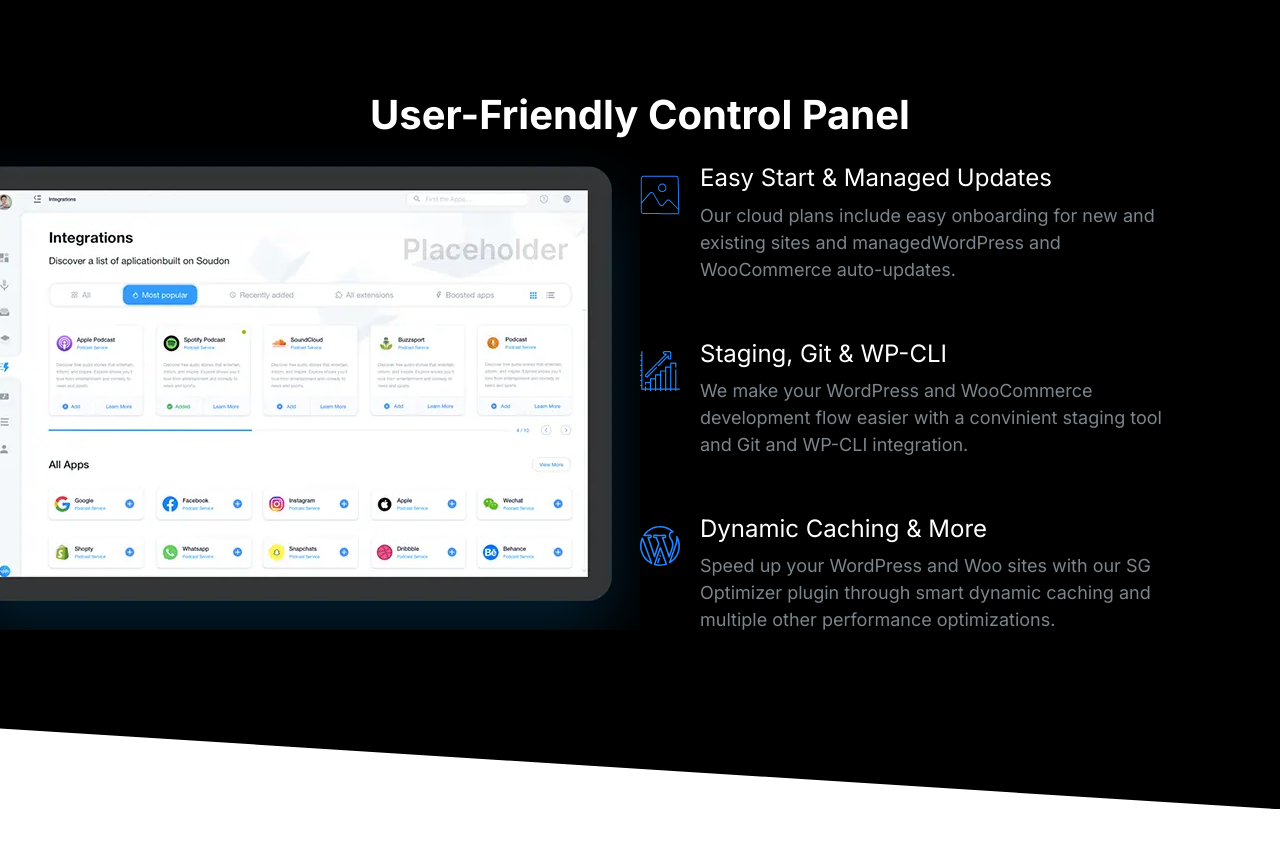
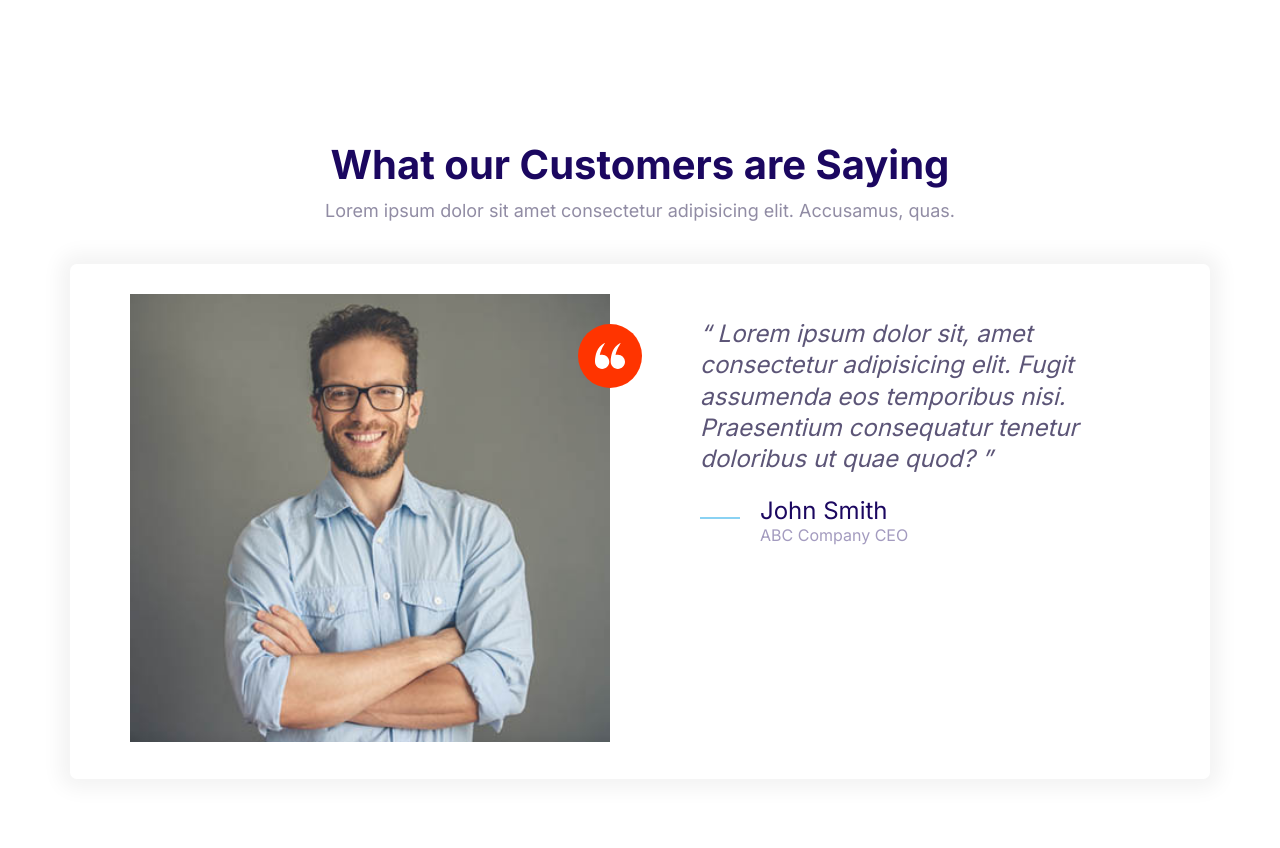
Before and after one commit to Leonard-McCook/Moshify, a plain HTML site: page index.html in a window 1280 px wide. Before the commit the page ends 809 px from the top, so only its background shows below. Drawn offline with Linux system fonts and the light colour scheme.

Commit message:
Build testimonials block.

```diff
--- a/css/styles.css
+++ b/css/styles.css
@@ -628,6 +628,7 @@ a {
 
 .block__header {
   text-align: center;
+  margin-bottom: 4rem;
 }
 
 .block__heading {
--- a/index.html
+++ b/index.html
@@ -15,73 +15,52 @@
     <link rel="stylesheet" href="css/styles.css" />
   </head>
   <body>
-    <section class="block block--dark block--skewed-right block-showcase">
+    <section class="block">
       <header class="block__header">
-        <h2>User-Friendly Control Panel</h2>
+        <h2>What our Customers are Saying</h2>
+        <p>
+          Lorem ipsum dolor sit amet consectetur adipisicing elit. Accusamus,
+          quas.
+        </p>
       </header>
-      <div class="container grid grid--1x2">
-        <picture class="block-showcase__image">
-          <source
-            type="image/webp"
-            srcset="images/ipad.webp 1x, images/ipad@2x.webp 2x"
+      <div class="container">
+        <body style="padding: 5rem">
+          <div class="card testimonial">
+            <div class="grid grid--1x2">
+              <div class="testimonial__image">
+                <img
+                  src="images/testimonial.jpg"
+                  alt="A happy, smiling customer"
                 />
-          <source
-            type="image/png"
-            srcset="images/ipad.png 1x, images/ipad@2x.png 2x"
-          />
-          <img src="images/ipad.png" alt="" />
-        </picture>
-        <ul class="list">
-          <li>
+                <span class="icon-container icon-container--accent">
+                  <svg class="icon icon--white icon--small">
+                    <use xlink:href="images/sprite.svg#quotes"></use>
+                  </svg>
+                </span>
+              </div>
+              <blockquote class="quote">
+                <p class="quote__text">
+                  Lorem ipsum dolor sit, amet consectetur adipisicing elit.
+                  Fugit assumenda eos temporibus nisi. Praesentium consequatur
+                  tenetur doloribus ut quae quod?
+                </p>
+                <footer>
                   <div class="media">
                     <div class="media__image">
-                <svg class="icon icon--primary">
-                  <use xlink:href="images/sprite.svg#snap"></use>
+                      <svg class="icon icon--primary quote__line">
+                        <use xlink:href="images/sprite.svg#line"></use>
                       </svg>
                     </div>
                     <div class="media__body">
-                <h3 class="media__title">Easy Start & Managed Updates</h3>
-                <p>
-                  Our cloud plans include easy onboarding for new and existing
-                  sites and managedWordPress and WooCommerce auto-updates.
-                </p>
+                      <h3 class="media__title quote__author">John Smith</h3>
+                      <p class="quote__organization">ABC Company CEO</p>
                     </div>
                   </div>
-          </li>
-          <li>
-            <div class="media">
-              <div class="media__image">
-                <svg class="icon icon--primary">
-                  <use xlink:href="images/sprite.svg#growth"></use>
-                </svg>
-              </div>
-              <div class="media__body">
-                <h3 class="media__title">Staging, Git & WP-CLI</h3>
-                <p>
-                  We make your WordPress and WooCommerce development flow easier
-                  with a convinient staging tool and Git and WP-CLI integration.
-                </p>
+                </footer>
+              </blockquote>
             </div>
           </div>
-          </li>
-          <li>
-            <div class="media">
-              <div class="media__image">
-                <svg class="icon icon--primary">
-                  <use xlink:href="images/sprite.svg#wordpress"></use>
-                </svg>
-              </div>
-              <div class="media__body">
-                <h3 class="media__title">Dynamic Caching & More</h3>
-                <p>
-                  Speed up your WordPress and Woo sites with our SG Optimizer
-                  plugin through smart dynamic caching and multiple other
-                  performance optimizations.
-                </p>
-              </div>
-            </div>
-          </li>
-        </ul>
+        </body>
       </div>
     </section>
     <script src="js/main.js"></script>
```
Also changed, not shown: components/testimonials-block.html (added, +44 -0 lines). Lines whose indentation alone changed are shown as unchanged.
